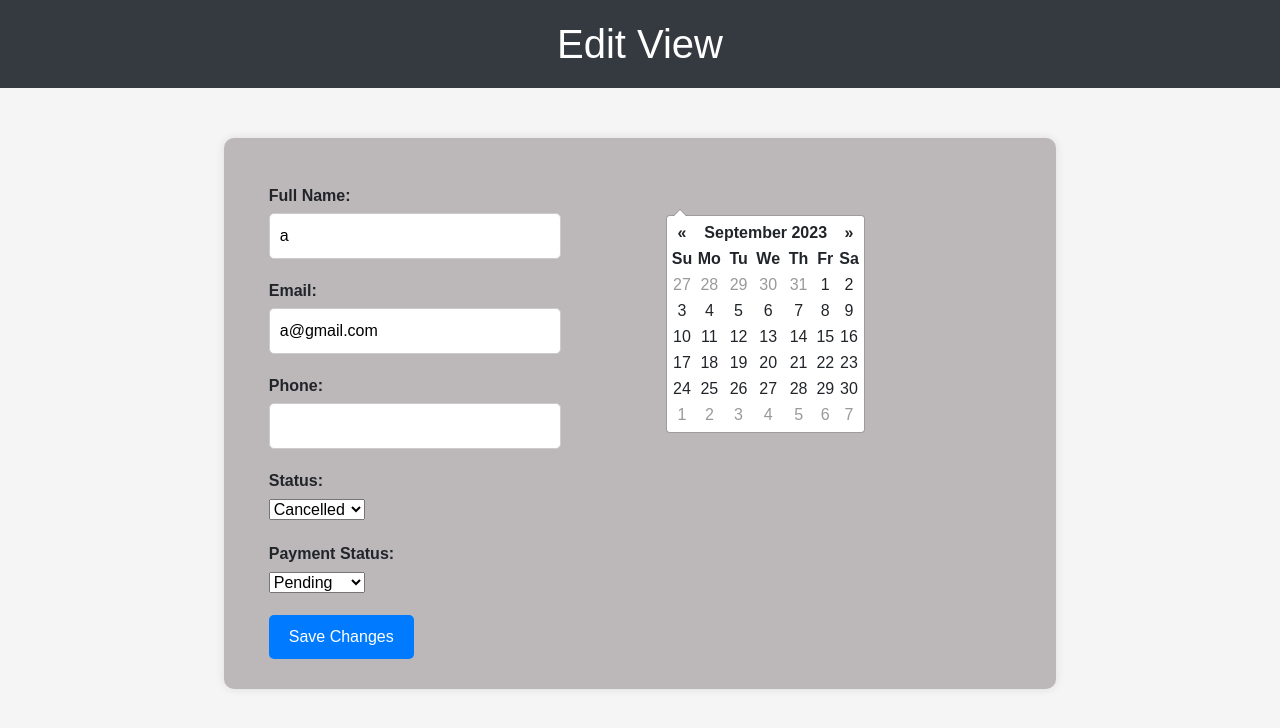
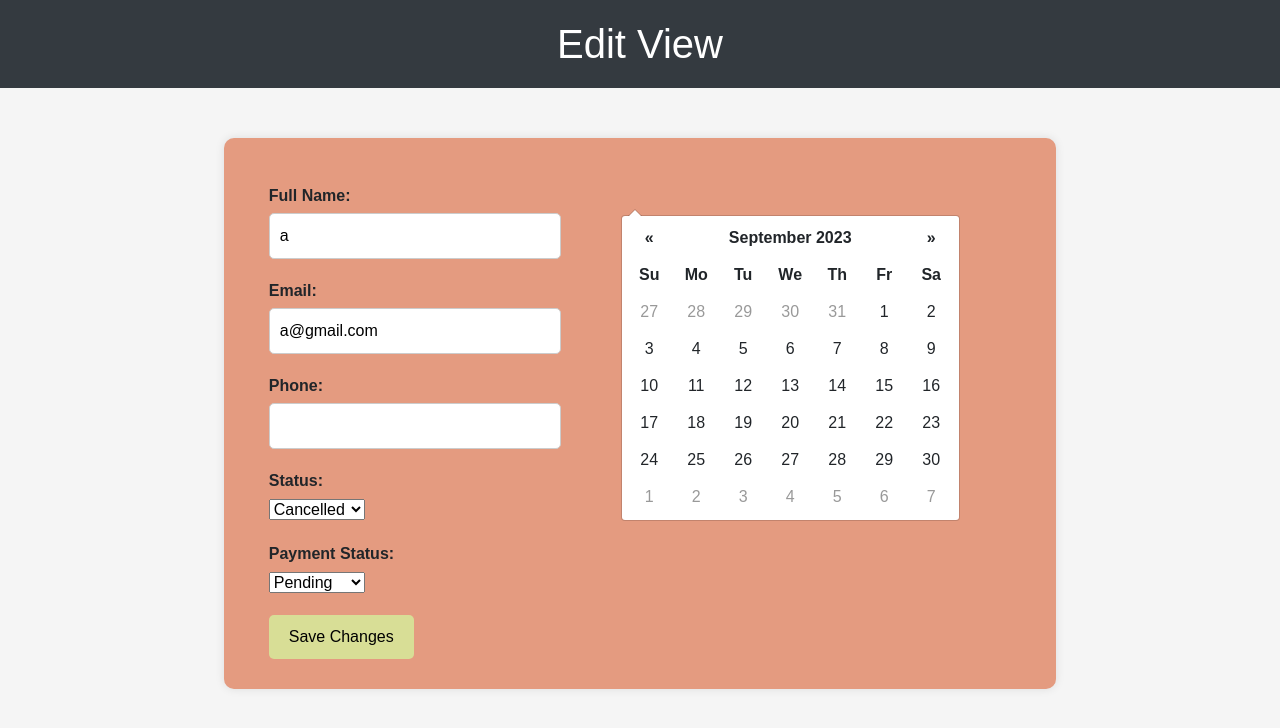
Before and after one commit to MariaHabib2207/LifeCoaching, a Flask app: page /edit_appointment/2 in a window 1280 px wide. Shown: the top 728 px of the page. Run offline with Flask 3, Linux system fonts and the light colour scheme; some libraries are stand-ins or nearby versions.

Commit message:
Client Revision

```diff
--- a/templates/edit_appointment.html
+++ b/templates/edit_appointment.html
@@ -1,5 +1,6 @@
 <!DOCTYPE html>
 <html>
+
 <head>
     <title>Edit Appointment</title>
     <link rel="stylesheet" href="https://stackpath.bootstrapcdn.com/bootstrap/4.5.2/css/bootstrap.min.css">
@@ -8,23 +9,29 @@
     <!-- Include Bootstrap JS -->
     <script src="https://stackpath.bootstrapcdn.com/bootstrap/4.5.2/js/bootstrap.min.js"></script>
     <!-- Include Bootstrap Datepicker CSS -->
-    <link rel="stylesheet" href="https://cdnjs.cloudflare.com/ajax/libs/bootstrap-datepicker/1.9.0/css/bootstrap-datepicker.min.css">
+    <link rel="stylesheet"
+        href="https://cdnjs.cloudflare.com/ajax/libs/bootstrap-datepicker/1.9.0/css/bootstrap-datepicker.min.css">
     <!-- Include Bootstrap Datepicker JS -->
-    <script src="https://cdnjs.cloudflare.com/ajax/libs/bootstrap-datepicker/1.9.0/js/bootstrap-datepicker.min.js"></script>
-    <link
-    rel="stylesheet"
+    <script
+        src="https://cdnjs.cloudflare.com/ajax/libs/bootstrap-datepicker/1.9.0/js/bootstrap-datepicker.min.js"></script>
+    <link rel="stylesheet"
         href="https://cdnjs.cloudflare.com/ajax/libs/bootstrap-datepicker/1.9.0/css/bootstrap-datepicker.min.css" />
     <script
         src="https://cdnjs.cloudflare.com/ajax/libs/bootstrap-datepicker/1.9.0/js/bootstrap-datepicker.min.js"></script>
 
     <!-- Add your CSS and other head content here -->
     <style>
+        .datepicker td,
+        .datepicker th {
+            width: 47px !important;
+            height: 37px !important;
+        }
 
-        .datepicker
-        {
+        .datepicker {
             top: 10% !important;
-          left: 20% !important;
+            left: 10% !important;
         }
+
         body {
             font-family: Arial, sans-serif;
             margin: 0;
@@ -40,7 +47,7 @@
         }
 
         .row.goals-sec-pink {
-            background-color: #bcb7b9;
+            background-color: #e49b80;
             border-radius: 10px;
             box-shadow: 0px 0px 10px rgba(0, 0, 0, 0.1);
             padding: 30px;
@@ -88,8 +95,8 @@
         }
 
         button[type="submit"] {
-            background-color: #007bff;
-            color: #fff;
+            background-color: #d8de96;
+            color: #000000;
             border: none;
             padding: 10px 20px;
             border-radius: 5px;
@@ -97,7 +104,8 @@
         }
 
         button[type="submit"]:hover {
-            background-color: #0056b3;
+            background-color: #d8de96;
+
         }
 
         h1 {
@@ -108,28 +116,31 @@
         }
     </style>
 </head>
+
 <body>
     <h1>Edit View</h1>
     <section class="container">
         <div class="row goals-sec-pink">
             <div class="col-md-12">
-                <form action="{{ url_for('edit_appointment', appointment_id=appointment.id) }}" method="post" id="edit-form">
+                <form action="{{ url_for('edit_appointment', appointment_id=appointment.id) }}" method="post"
+                    id="edit-form">
                     <div class="row contact-cont pt-0">
                         <div class="col-md-5">
                             <ul>
-                                {% with messages = get_flashed_messages() %} {% if messages %} {% for message in messages %}
+                                {% with messages = get_flashed_messages() %} {% if messages %} {% for message in
+                                messages %}
                                 <li>{{ message }}</li>
                                 {% endfor %} {% endif %} {% endwith %}
                             </ul>
 
                             <div class="form-group">
                                 <label for="full_name">Full Name:</label>
-                                <input type="text" name="full_name"  value="{{ appointment.full_name }}" />
+                                <input type="text" name="full_name" value="{{ appointment.full_name }}" />
                             </div>
 
                             <div class="form-group">
                                 <label for="email">Email:</label>
-                                <input type="email" name="email"  value="{{ appointment.email }}" />
+                                <input type="email" name="email" value="{{ appointment.email }}" />
                             </div>
 
                             <div class="form-group">
@@ -140,17 +151,22 @@
                             <div class="form-group">
                                 <label for="address">Status:</label>
                                 <select name="status">
-                                  <option value="pending" {% if appointment.status == 'pending' %}selected{% endif %}>Pending</option>
-                                  <option value="confirmed" {% if appointment.status == 'confirmed' %}selected{% endif %}>Confirmed</option>
-                                  <option value="cancelled" {% if appointment.status == 'cancelled' %}selected{% endif %}>Cancelled</option>
+                                    <option value="pending" {% if appointment.status=='pending' %}selected{% endif %}>
+                                        Pending</option>
+                                    <option value="confirmed" {% if appointment.status=='confirmed' %}selected{% endif
+                                        %}>Confirmed</option>
+                                    <option value="cancelled" {% if appointment.status=='cancelled' %}selected{% endif
+                                        %}>Cancelled</option>
                                 </select>
                             </div>
 
                             <div class="form-group">
                                 <label for="address">Payment Status:</label>
                                 <select name="payment_status">
-                                <option value="pending" {% if appointment.payment_status == 'pending' %}selected{% endif %}>Pending</option>
-                                <option value="confirmed" {% if appointment.payment_status == 'confirmed' %}selected{% endif %}>Confirmed</option>
+                                    <option value="pending" {% if appointment.payment_status=='pending' %}selected{%
+                                        endif %}>Pending</option>
+                                    <option value="confirmed" {% if appointment.payment_status=='confirmed' %}selected{%
+                                        endif %}>Confirmed</option>
                                 </select>
                             </div>
                         </div>
@@ -159,11 +175,7 @@
                             <div class="container date-container">
                                 <!-- <div class="col-md-6 offset-2"> -->
                                 <div class="form-group">
-                               <input
-                                 type="hidden"
-                                 name="date"
-                                 id="select_date"
-                                 class="selecteShipDate"
+                                    <input type="hidden" name="date" id="select_date" class="selecteShipDate"
                                         placeholder="Pick Appointment Date" />
                                     <!-- </div> -->
                                 </div>
@@ -197,9 +209,10 @@
                 offset: 12, // Offset by 12 pixels to the right
             },
         });
-    $input.data("datepicker").hide = function () {};
+        $input.data("datepicker").hide = function () { };
         $input.datepicker("show");
         $(".datepicker").addClass("custom-dropdown");
     });
 </script>
+
 </html>
--- a/templates/index.html
+++ b/templates/index.html
@@ -202,6 +202,7 @@
     </div>
   </section>
   <!-- ---------------------------Section Book Appointment------------------ -->
+
 
   <section id="book-appointment" class="text-center section-padding-tb">
 
@@ -947,7 +948,7 @@
         if (isInViewport(card)) {
           setTimeout(() => {
             card.classList.add('card-visible');
-          },  delay * (index + 1)-500);
+          },  delay * (index + 1)-1000);
           // delay += delayBetweenCards;
         }
       });
--- a/templates/shop.html
+++ b/templates/shop.html
@@ -109,7 +109,7 @@
 
             <div class="sec-inner text-center mt-4">
 
-                <div><a class="btn btn-custom btn-black" href="https://foreverliving.com/usa/en-us/home">Shop Now</a></div>
+                <div><a class="btn btn-custom btn-black" href="https://thealoeveraco.shop/HGoR3dJ2" target="_blank">Shop Now</a></div>
 
                 <img src="/static/images/shop-pg-logo.png" class="mt-4 mb-5 pt-4" alt="Logo">
 
```
Also changed, not shown: static/css/style.css (+7 -6 lines), templates/login.html (+8 -5 lines), instance/appointments.db. Lines whose indentation alone changed are shown as unchanged.
